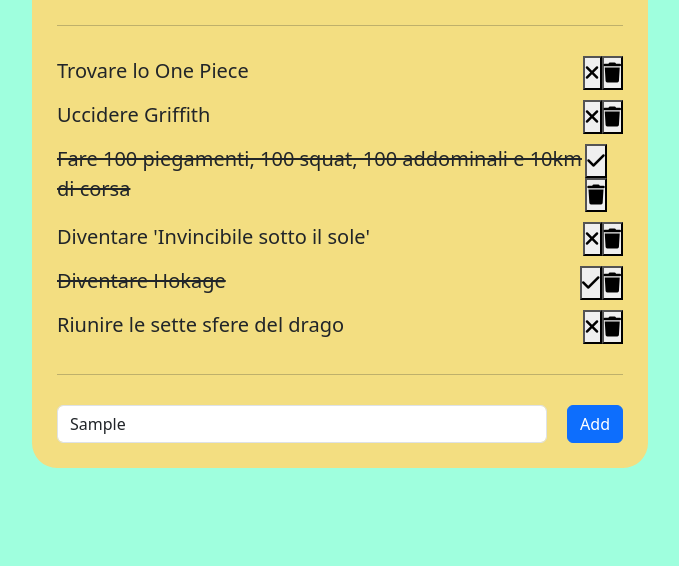
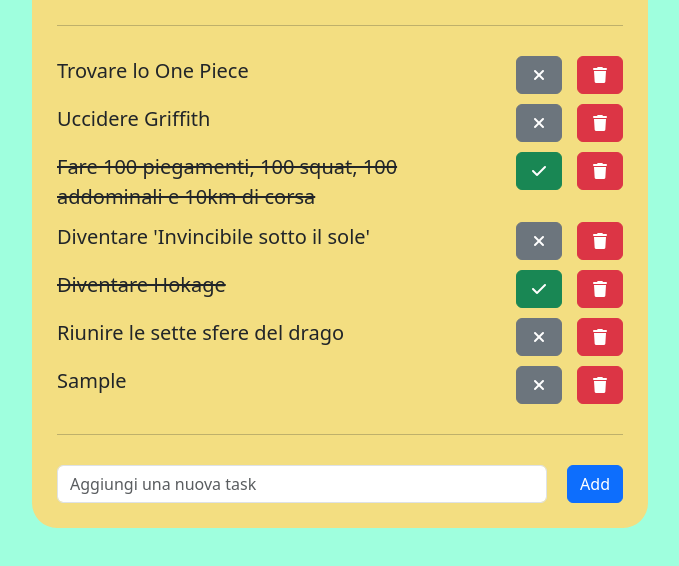
Before and after one commit to ChristianBianchi99/vue-todolist, a plain HTML site: page index.html in a window 1280 px wide. Both pictures are taken after typing "Sample" into the empty fields and a click on the button "Add". Shown: the part 126-692 px from the top of the page, without its empty margins (300-979 px from the left). Drawn offline with nearby package versions, Linux system fonts and the light colour scheme.

Commit message:
Agg la possibilità di aggiungere task

```diff
--- a/css/style.css
+++ b/css/style.css
@@ -24,6 +24,19 @@
 li {
     margin: 10px 0;
 }
+.task-text {
+    margin-right: 50px;
+}
+.task-btns {
+    white-space: nowrap;
+}
+.task-btns button:first-child {
+    margin-right: 15px;
+}
+i {
+    width: 20px;
+    color: white;
+}
 /* Add Task */
 input {
     margin-right: 20px;
--- a/index.html
+++ b/index.html
@@ -27,10 +27,10 @@
                                     {{task.text}}
                                 </div>
                                 <div class="task-btns">
-                                    <button @click="changeTaskStatus(task)">
+                                    <button class="btn" :class="task.done=== true ? 'btn-success' : 'btn-secondary'" @click="changeTaskStatus(task)">
                                         <i class="fa-solid" :class="task.done=== true ? 'fa-check' : 'fa-xmark'"></i>
                                     </button>
-                                    <button @click="deleteTask(index)">
+                                    <button class="btn btn-danger" @click="deleteTask(index)">
                                         <i class="fa-solid fa-trash"></i>
                                     </button>
                                 </div>
@@ -40,8 +40,8 @@
                     <hr>
                     <!-- Add Task -->
                     <div class="new-tasks d-flex">
-                        <input type="text" class="form-control">
-                        <button class="btn btn-primary">
+                        <input type="text" class="form-control" placeholder="Aggiungi una nuova task" v-model="newTask" @keyup.enter="addTask">
+                        <button class="btn btn-primary" @click="addTask">
                             Add
                         </button>
                     </div>
--- a/js/script.js
+++ b/js/script.js
@@ -28,7 +28,8 @@
                     text    : "Riunire le sette sfere del drago",
                     done    : false,
                 },
-            ]
+            ],
+            newTask: "",
         }
     },
     methods: {
@@ -37,6 +38,14 @@
         },
         deleteTask(index){
             this.tasks.splice(index, 1)
+        },
+        addTask(){
+            let obj= {
+                text    : this.newTask,
+                done    : false,
+            }
+            this.tasks.push(obj);
+            this.newTask= "";
         }
     },
 }).mount('#app');
```
